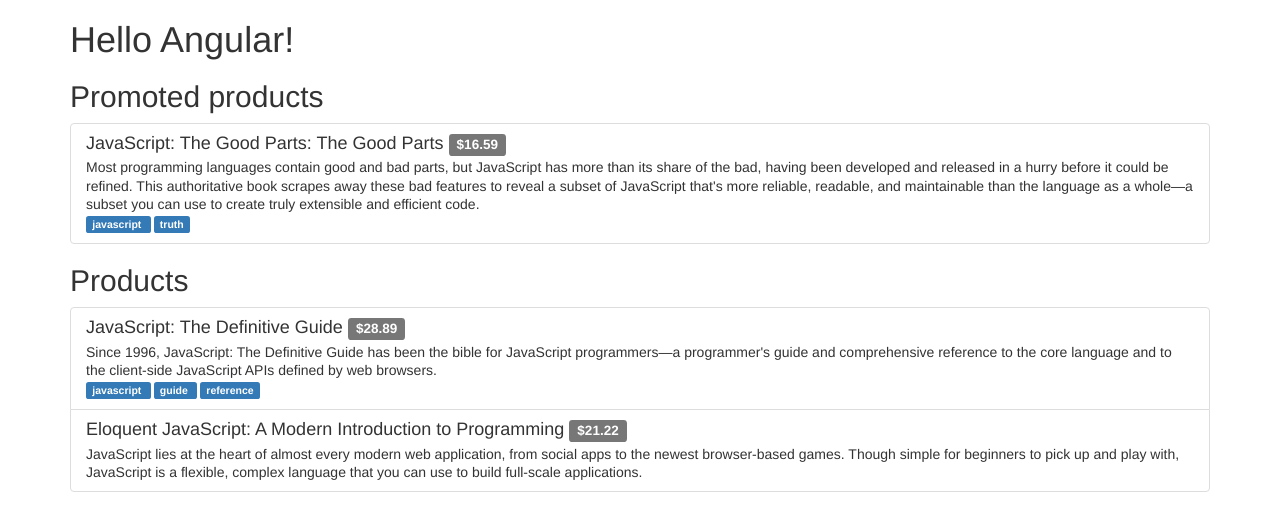
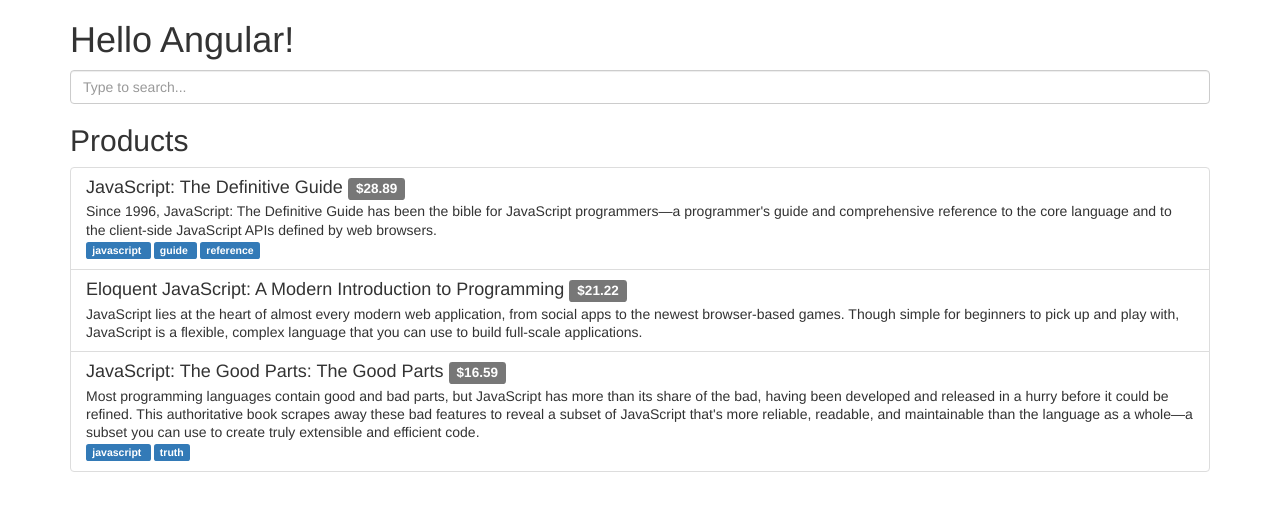
Before and after one commit to kucharskimaciej/dm-ng2-solutions, an Angular app: page / in a window 1280 px wide. Shown: the top 530 px of the page. Built offline with nearby package versions, Linux system fonts and the light colour scheme.

Commit message:
[Events5.1] Add products filtering basing on their name

```diff
--- a/src/app/app.component.html
+++ b/src/app/app.component.html
@@ -3,8 +3,6 @@
     {{title}}
   </h1>
 
-
-  <product-list [products]="promotedProducts" [header]="'Promoted products'"></product-list>
-  <product-list [products]="regularProducts"></product-list>
-
+  <search (search)="onFilter($event)"></search>
+  <product-list [products]="products"></product-list>
 </div>
--- a/src/app/app.component.ts
+++ b/src/app/app.component.ts
@@ -9,7 +9,7 @@ import {IProduct} from "./models/product";
 export class AppComponent {
   title = 'Hello Angular!';
 
-  private products: IProduct[] = [
+  private allProducts: IProduct[] = [
     {
       name: "JavaScript: The Definitive Guide",
       description: `Since 1996, JavaScript: The Definitive Guide has been the bible for JavaScript programmers—a programmer's guide and comprehensive reference to the core language and to the client-side JavaScript APIs defined by web browsers.`,
@@ -30,6 +30,9 @@ export class AppComponent {
     }
   ];
 
-  promotedProducts: IProduct[] = this.products.filter(p => p.promoted);
-  regularProducts: IProduct[] = this.products.filter(p => !p.promoted);
+  public products: IProduct[] = this.allProducts;
+
+  onFilter(predicate) {
+    this.products = this.allProducts.filter(product => product.name.includes(predicate));
+  }
 }
--- /dev/null
+++ b/src/app/components/search/search.component.html
@@ -0,0 +1,5 @@
+<div class="row">
+  <div class="col-xs-12">
+    <input type="text" class="form-control" placeholder="Type to search..." [formControl]="searchInput">
+  </div>
+</div>
--- /dev/null
+++ b/src/app/components/search/search.component.ts
@@ -0,0 +1,19 @@
+import {Component, Output, EventEmitter} from '@angular/core';
+import {FormControl} from "@angular/forms";
+
+@Component({
+    moduleId: module.id,
+    selector: 'search',
+    templateUrl: 'search.component.html'
+})
+export class SearchComponent {
+    private searchInput: FormControl = new FormControl("");
+
+    @Output() search: EventEmitter<string> = new EventEmitter();
+
+    constructor() {
+      this.searchInput.valueChanges.subscribe((value: string) => {
+          this.search.emit(value);
+      });
+    }
+}
```
Also changed, not shown: src/app/app.module.ts (+5 -2 lines).
